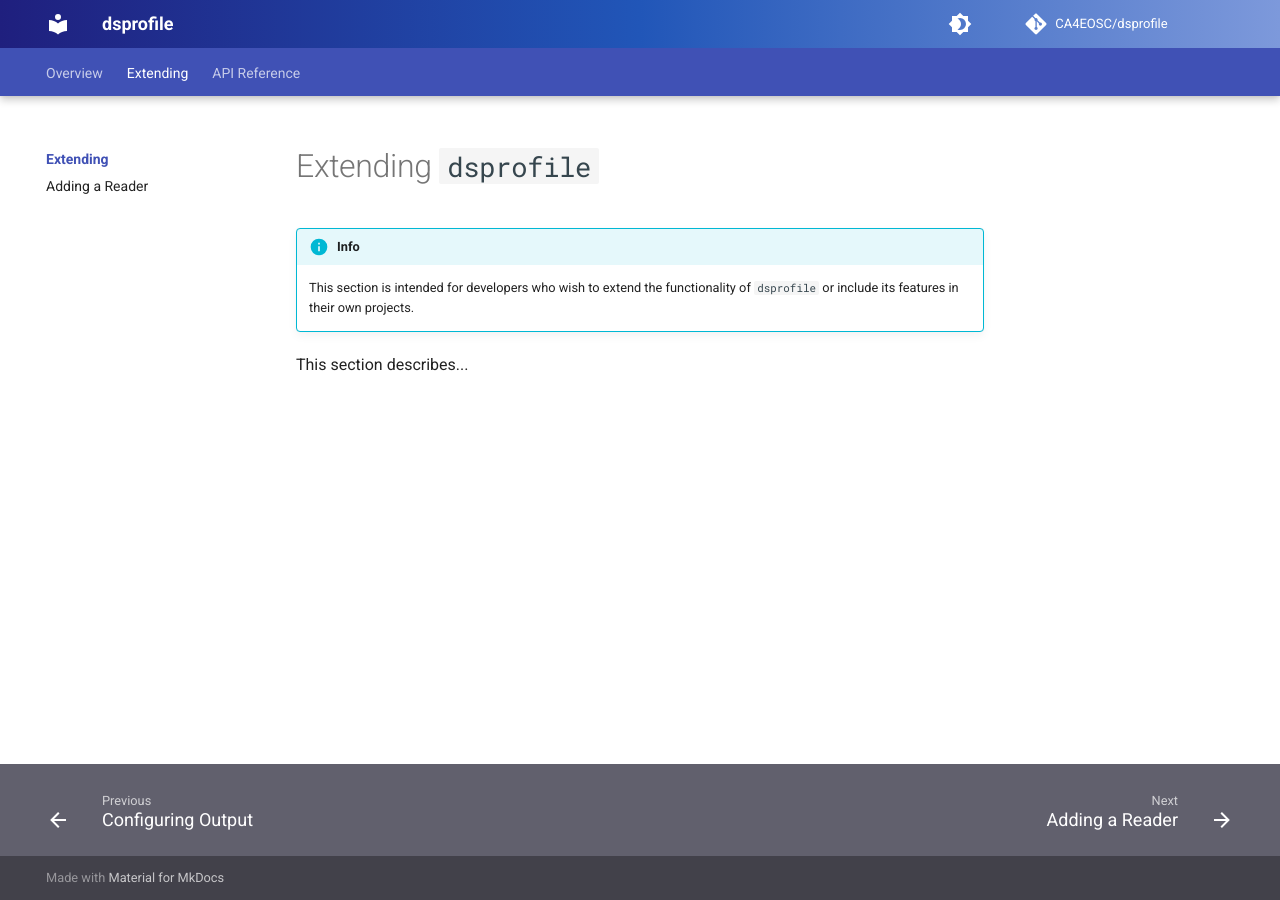
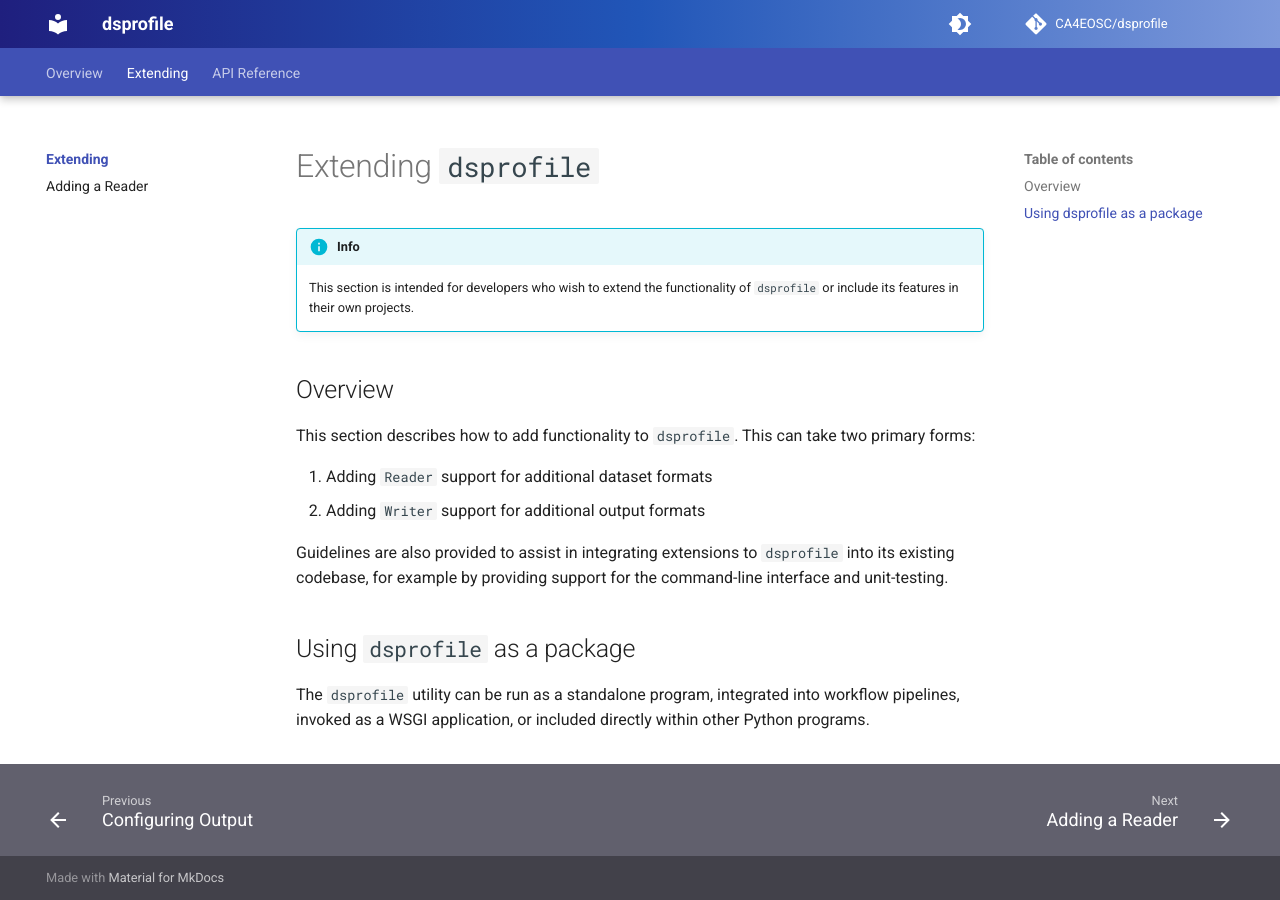
Before and after one commit to CA4EOSC/dsprofile, an MkDocs documentation site: the page built from docs/extending/index.md, in a window 1280 px wide. Built offline with MkDocs 1.6.1 and Material for MkDocs 9.7.7, drawn with Linux system fonts in a browser that asks for light colours; comment, search, counter and statistics services are not loaded.

Commit message:
Add Reader subclassing guide to docs

```diff
--- a/docs/extending/index.md
+++ b/docs/extending/index.md
@@ -5,4 +5,20 @@
     the functionality of `dsprofile` or include its features
     in their own projects.
 
-This section describes...
+## Overview
+
+This section describes how to add functionality to `dsprofile`. This can
+take two primary forms:
+
+  1. Adding `Reader` support for additional dataset formats
+  2. Adding `Writer` support for additional output formats
+
+Guidelines are also provided to assist in integrating extensions to
+`dsprofile` into its existing codebase, for example by providing
+support for the command-line interface and unit-testing.
+
+## Using `dsprofile` as a package
+
+The `dsprofile` utility can be run as a standalone program, integrated
+into workflow pipelines, invoked as a WSGI application, or included
+directly within other Python programs.
```
Also changed, not shown: docs/extending/reader.md (+72 -0 lines), 1 other file.
